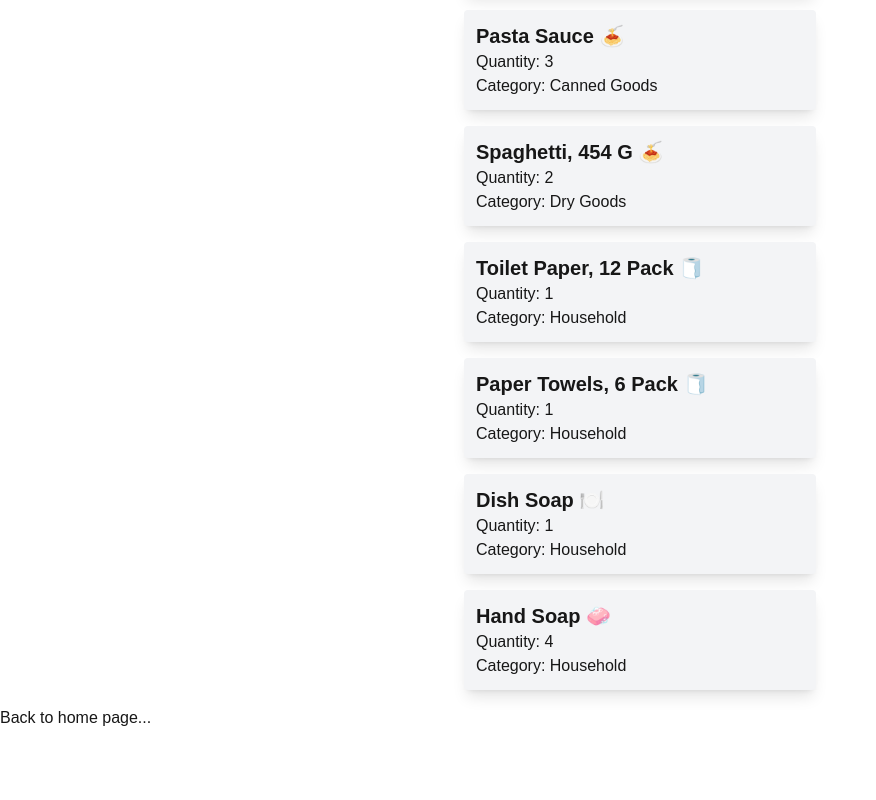
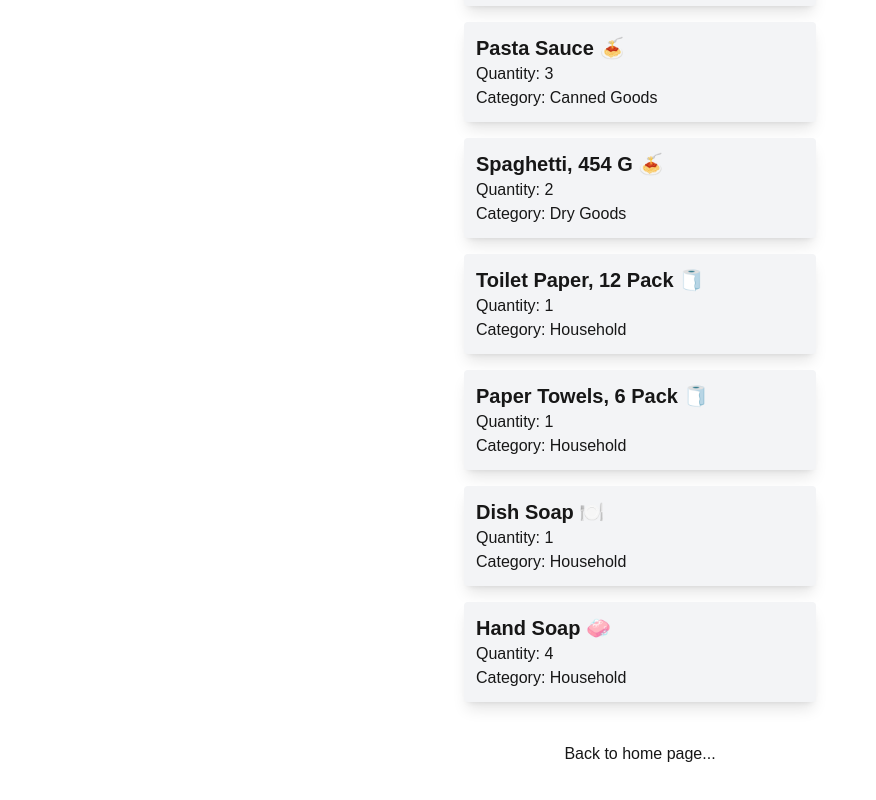
Before and after one commit to SueAtSAIT/cprg306-assignments, a Next.js app: page /week-3 in a window 1280 px wide. Shown: the part 738-1538 px from the top of the page, without its empty margins (0-876 px from the left). Before the commit the page ends 1468 px from the top, so only its background shows below. Built offline with nearby package versions, Linux system fonts and the light colour scheme.

Commit message:
Centres and spaces the footer link back to home page

```diff
--- a/app/week-3/page.js
+++ b/app/week-3/page.js
@@ -10,12 +10,14 @@ export default function Page() {
   return (
     <>
       <header>
-        <h1 className="text-3xl text-center font-semibold">Shopping List</h1>
+        <h1 className="text-3xl text-center font-semibold my-3">
+          Shopping List
+        </h1>
       </header>
       <main className="mx-auto max-w-sm items-center">
         <ItemList />
       </main>
-      <footer>
+      <footer className="text-center my-10">
         <Link href="../.">Back to home page...</Link>
       </footer>
     </>
```
